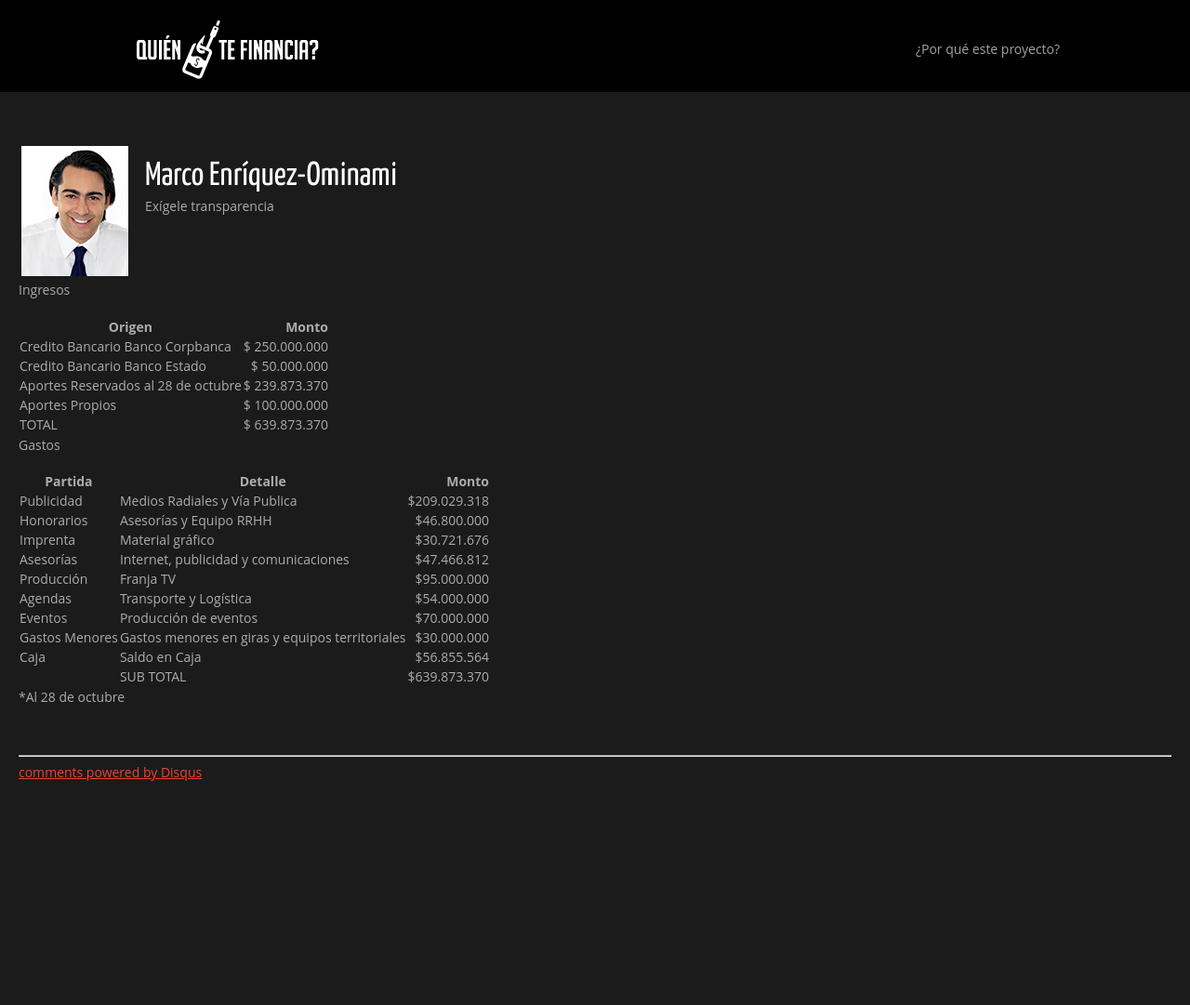
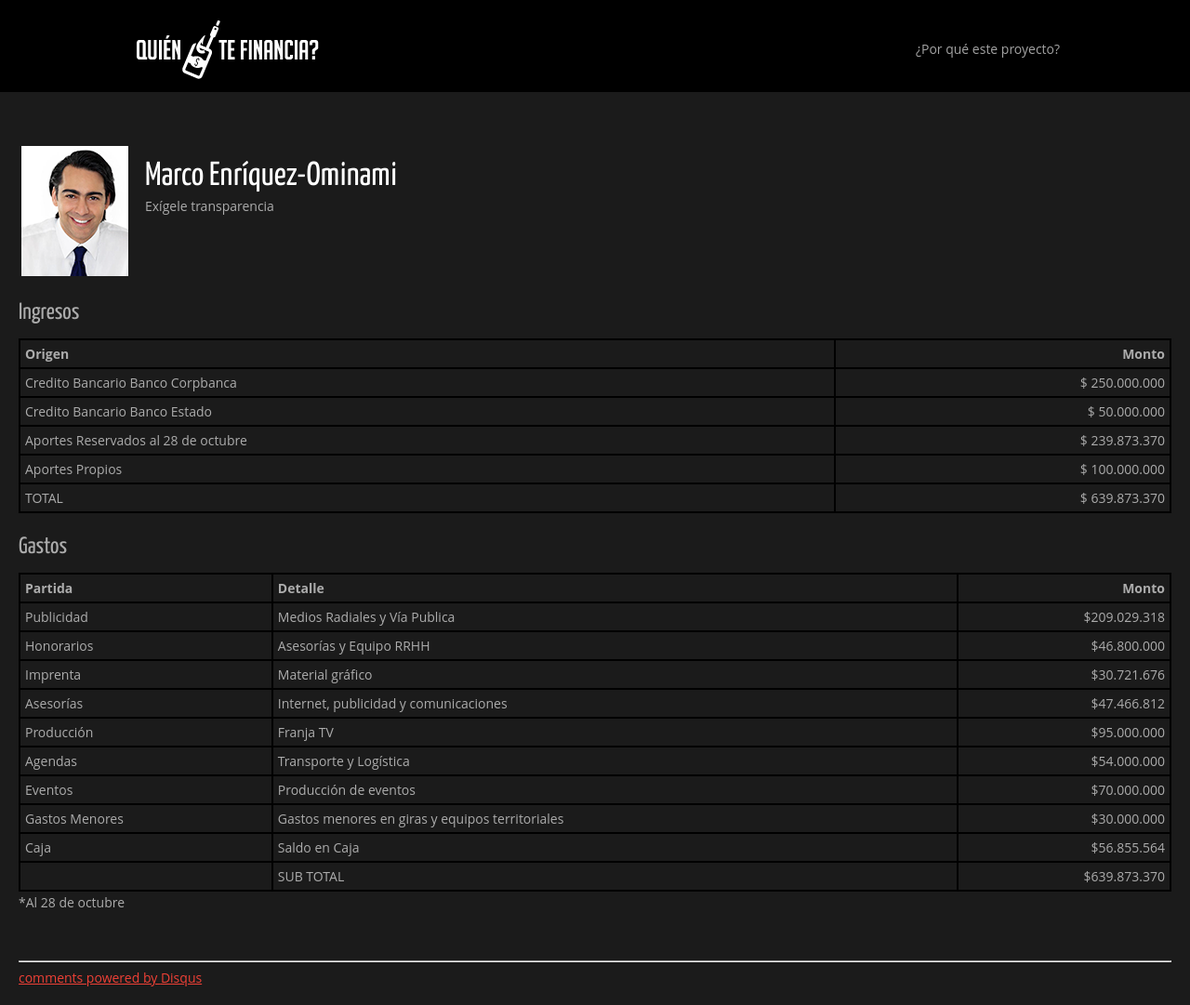
Before and after one commit to ciudadanointeligente/quien-te-financia, a Jekyll site: the page built from _posts/2013-08-01-meo.markdown, in a window 1280 px wide. Shown: the whole page at 93% size. Built offline with Jekyll 4.4.1, drawn with Linux system fonts in a browser that asks for light colours; nearby versions of some CDN libraries; Markdown is read by kramdown in place of the engine named in the settings; comment, search, counter and statistics services are not loaded; before the commit the page ends 900 px from its top, so only the background shows below that.

Commit message:
Estilo tabla.

```diff
--- a/_posts/2013-08-01-meo.markdown
+++ b/_posts/2013-08-01-meo.markdown
@@ -16,7 +16,7 @@ c_twitter: marcoporchile
 ---
 
 
-Ingresos
+<h3>Ingresos</h3>
 
 Origen | Monto
 ------------- | -------------:
@@ -26,7 +26,7 @@ Aportes Reservados al 28 de octubre | $ 239.873.370
 Aportes Propios | $ 100.000.000
 TOTAL | $ 639.873.370
 
-Gastos
+<h3>Gastos</h3>
 
 Partida | Detalle | Monto
 ------------- | ------------- | -------------:
--- a/css/qtf.css
+++ b/css/qtf.css
@@ -302,6 +302,18 @@ font-size: 70%;}
 
 
 .spendItem{ text-transform: uppercase;}
+
+table {
+	border: 1px solid #000;
+	text-align: left;
+	width: 100%;
+}
+
+td, th {
+	padding: 5px;
+	border: 1px solid #000;
+}
+
 .table tr.otros td{
 	font-size: 80%;
 	font-weight: lighter;
```
